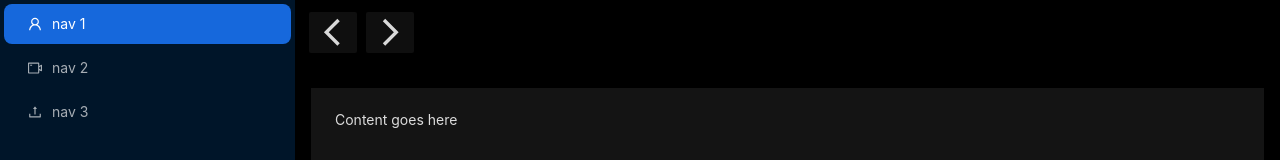
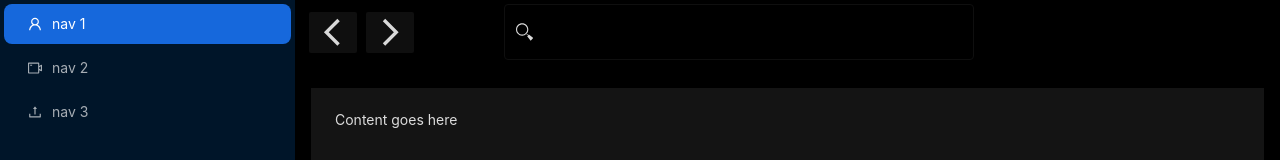
Before and after one commit to cziem/udux-player, a React (Create React App) app: page / in a window 1280 px wide. Shown: the top 160 px of the page. Built offline with nearby package versions, Linux system fonts and the light colour scheme.

Commit message:
Add search bar

```diff
--- /dev/null
+++ b/src/components/Icons/SearchIcon.tsx
@@ -0,0 +1,20 @@
+import { IconProps } from "./types"
+
+export const SearchIcon: React.FC<IconProps> = ({ width, height, fill }) => (
+  <svg
+    width={width || "18"}
+    height={height || "18"}
+    viewBox={`0 0 ${width || "18"} ${height || "18"}`}
+    fill="none"
+    xmlns="http://www.w3.org/2000/svg"
+  >
+    <path
+      d="M6.41922 0C2.87465 0 0 2.87465 0 6.41922C0 9.9638 2.87465 12.8384 6.41922 12.8384C9.9638 12.8384 12.8384 9.9638 12.8384 6.41922C12.8384 2.87465 9.9638 0 6.41922 0ZM6.41922 11.6713C3.52357 11.6713 1.16713 9.31488 1.16713 6.41922C1.16713 3.52357 3.52357 1.16713 6.41922 1.16713C9.31488 1.16713 11.6713 3.52357 11.6713 6.41922C11.6713 9.31488 9.31488 11.6713 6.41922 11.6713ZM11.6713 13.422L13.422 11.6713L18 15.2727L15.2727 18L11.6713 13.422Z"
+      fill={fill || "#D9D9D9"}
+    />
+    <path
+      d="M11.6712 12.2554C11.9935 12.2554 12.2548 11.9941 12.2548 11.6718C12.2548 11.3495 11.9935 11.0883 11.6712 11.0883C11.3489 11.0883 11.0876 11.3495 11.0876 11.6718C11.0876 11.9941 11.3489 12.2554 11.6712 12.2554Z"
+      fill={fill || "#D9D9D9"}
+    />
+  </svg>
+)
--- a/src/components/Icons/index.ts
+++ b/src/components/Icons/index.ts
@@ -1,3 +1,4 @@
 export * from "./ArrowBack"
 export * from "./ArrowFront"
+export * from "./SearchIcon"
 export * from "./types"
--- a/src/components/Layouts/components/Header.tsx
+++ b/src/components/Layouts/components/Header.tsx
@@ -1,5 +1,5 @@
-import { theme } from "antd"
-import { ArrowBack, ArrowFront } from "components/Icons"
+import { Input, theme } from "antd"
+import { ArrowBack, ArrowFront, SearchIcon } from "components/Icons"
 import React from "react"
 import { StyledHeader } from "./styles"
 
@@ -20,7 +20,10 @@ export const Header = () => {
         </div>
       </div>
 
-      <div className="search-wrapper"></div>
+      <div className="search-wrapper">
+        <SearchIcon />
+        <Input type="search" />
+      </div>
     </StyledHeader>
   )
 }
--- a/src/components/Layouts/components/styles.ts
+++ b/src/components/Layouts/components/styles.ts
@@ -6,6 +6,7 @@ const { Header } = Layout
 
 export const StyledHeader: React.FC<LayoutProps> = styled(Header)`
   display: flex;
+  align-items: center;
   padding-inline: 2px;
 
   .navigators {
@@ -25,4 +26,25 @@ export const StyledHeader: React.FC<LayoutProps> = styled(Header)`
       justify-content: center;
     }
   }
+
+  .search-wrapper {
+    display: flex;
+    width: 470px;
+    height: 56px;
+    margin-left: 80px;
+    align-items: center;
+    border: 1px solid #0f0f0f;
+    border-radius: 4px;
+    padding: 0 0.8em;
+
+    .ant-input {
+      border: none;
+      background: transparent;
+      height: 100%;
+
+      :focus {
+        box-shadow: none;
+      }
+    }
+  }
 `
```
